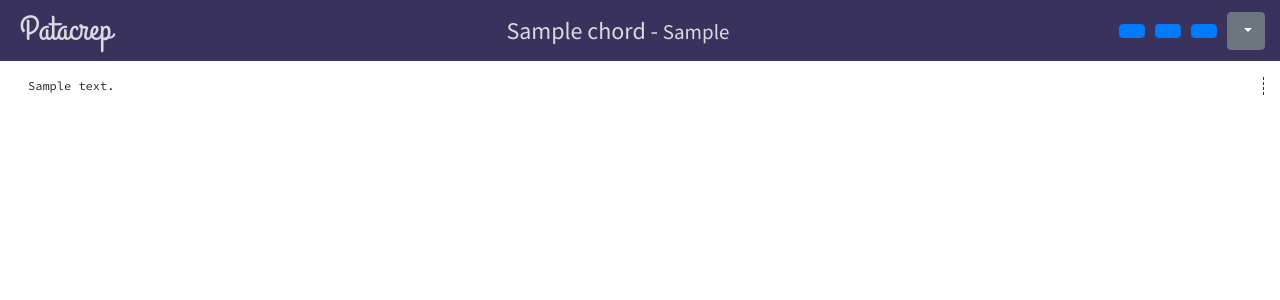
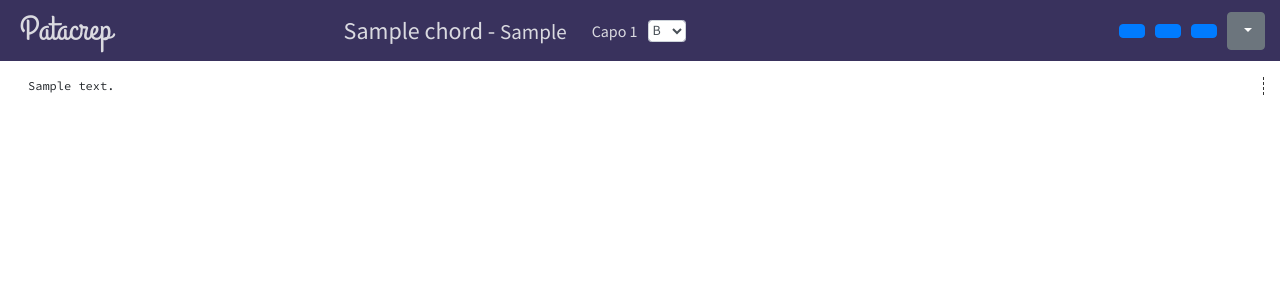
Before and after one commit to Fritzip/patacrep, a Django app: page /patacrep/1/ in a window 1280 px wide. Shown: the top 300 px of the page. Run offline with Django 3.2, Linux system fonts and the light colour scheme; tables that the repository leaves empty hold one stand-in row (values such as "Sample post"); some libraries are stand-ins or nearby versions.

Commit message:
info tab (capo and start note) in detail view

```diff
--- a/patacrep/static/patacrep/style.css
+++ b/patacrep/static/patacrep/style.css
@@ -82,14 +82,16 @@ a.website-name:hover {
 
 .page-buttons {
   display: flex;
-  flex-flow: row;
+  flex-flow: row wrap;
   margin-right: 10px;
   margin-left: auto;
   align-items: center;
 }
 
-.page-buttons > a, .page-buttons > div {
+.page-buttons > a, .page-buttons > div  {
   margin: 5px;
+  display: flex;
+  align-items: center;
 }
 
 .content-wrapper {
@@ -123,3 +125,19 @@ a.website-name:hover {
   padding-left: 1em;
   border-right: 1px dashed #333;
 }
+
+#start-note-selector {
+  width: fit-content;
+  height: fit-content;
+}
+
+.infotab {
+  display: flex;
+  flex-wrap: wrap;
+  align-items: center;
+  margin-right: auto;
+}
+
+.infotab * {
+  margin:5px;
+}
--- a/patacrep/templates/patacrep/base_template.html
+++ b/patacrep/templates/patacrep/base_template.html
@@ -31,8 +31,10 @@
       <a href="#menu-toggle" class="menu-toggle"><i class="fas fa-bars"></i></a>
       <a class="website-name" href="{% url 'patacrep:index' %}">Patacrep</a>
       <div class="page-title">{% block pagetitle %}{% endblock %}</div>
-      {% block infotab %}
-      {% endblock infotab %}
+      <div class="infotab">
+        {% block infotab %}
+        {% endblock infotab %}
+      </div>
       <div class="page-buttons">
         {% block buttons %}
         {% endblock buttons %}
--- a/patacrep/templates/patacrep/detail.html
+++ b/patacrep/templates/patacrep/detail.html
@@ -22,6 +22,16 @@
   {% else %}
       <i class="far fa-star"></i>
   {% endif %}
+  {% if chord.capo > 0 %}
+      <span>Capo {{ chord.capo }}</span>
+  {% endif %}
+  <select class="form-control form-control-sm p-0" id="start-note-selector">
+    <option value="one">A</option>
+    <option selected="two">B</option>
+    <option value="three">C#</option>
+    <option value="four">D</option>
+    <option value="five">G#</option>
+  </select>
 {% endblock infotab %}
 
 
```
